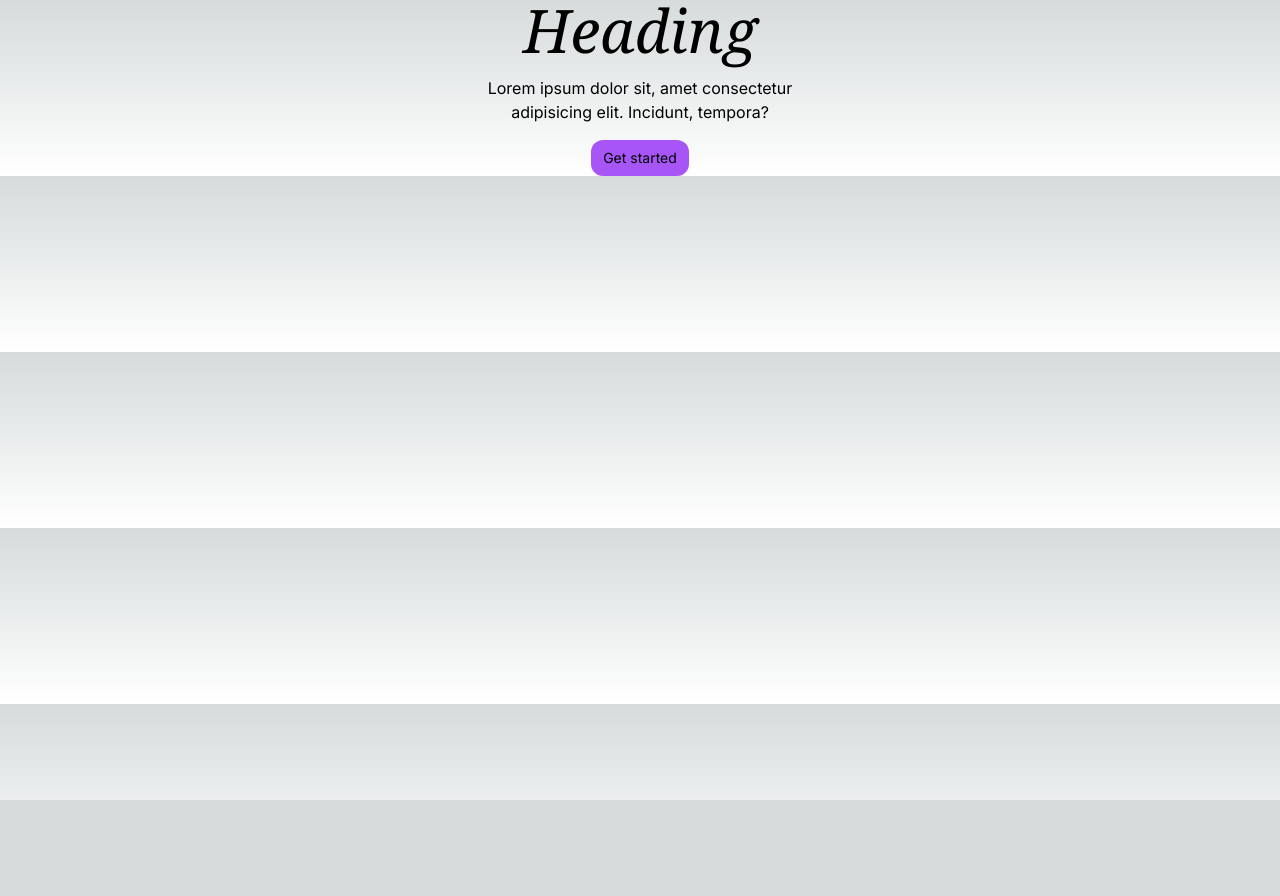
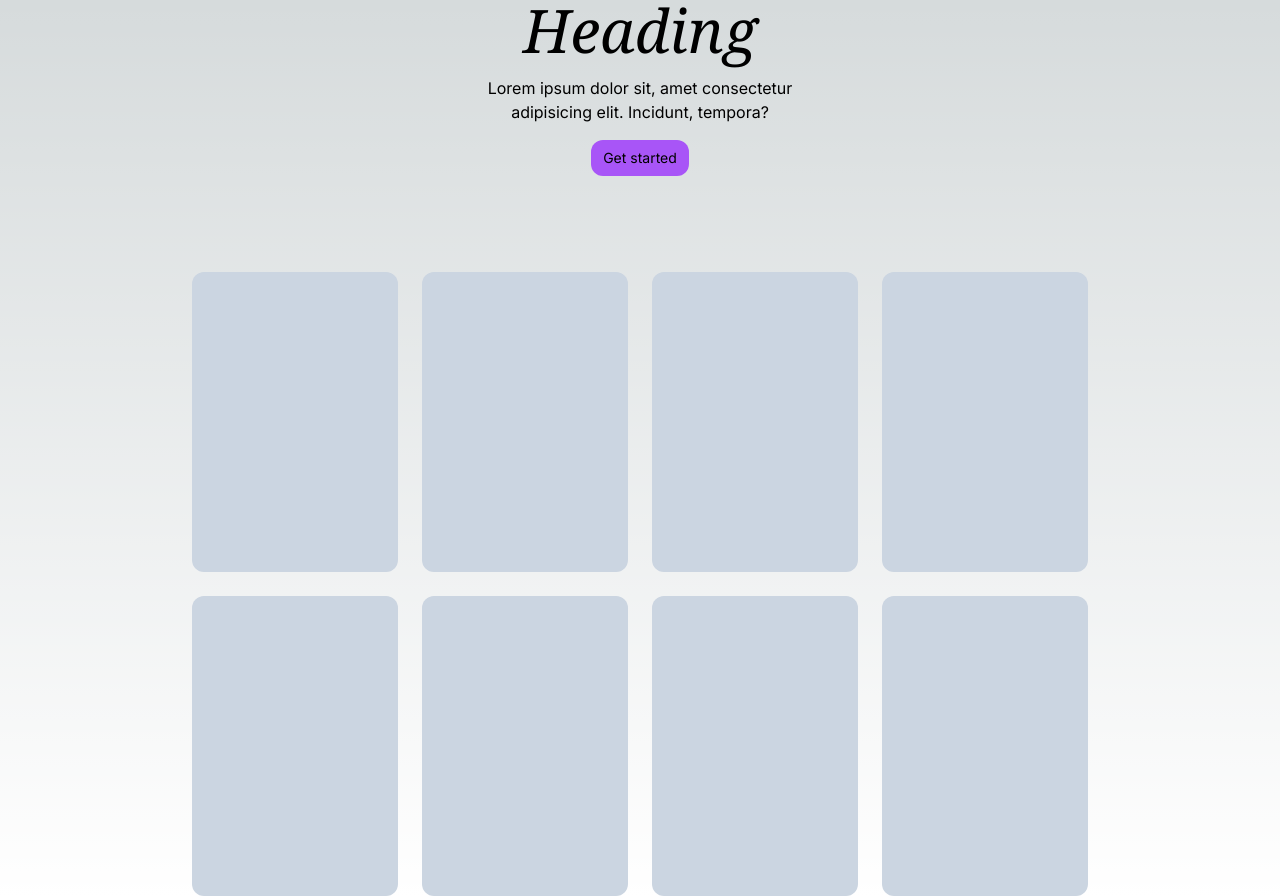
Before and after one commit to piotrszubert/pexels-gallery, a Next.js app in the folder apps/nextjs/: page / in a window 1280 px wide. Before the commit the page ends 800 px from the top, so only its background shows below. Built offline with nearby package versions, Linux system fonts and the light colour scheme.

Commit message:
gallery layout prototype

```diff
--- a/apps/nextjs/app/page.tsx
+++ b/apps/nextjs/app/page.tsx
@@ -1,9 +1,32 @@
 import { Hero } from "@/components/hero";
+
+const images = [
+  {url: "https://via.placeholder.com/200x400", title: ""},
+  {url: "https://via.placeholder.com/200x400", title: ""},
+  {url: "https://via.placeholder.com/200x400", title: ""},
+  {url: "https://via.placeholder.com/200x400", title: ""},
+]
 
 export default function Home() {
   return (
     <main>
       <Hero />
+      <div className="grid gap-6 grid-cols-4 max-w-4xl mx-auto mt-24">
+        {images.map((image, index) => (
+          <div
+            key={index}
+            className="bg-slate-300 min-h-[300px] min-w-[100px] rounded-xl"
+          >
+          </div>
+        ))}
+        {images.map((image, index) => (
+          <div
+            key={index}
+            className="bg-slate-300 min-h-[300px] min-w-[100px] rounded-xl"
+          >
+          </div>
+        ))}
+      </div>
     </main>
   )
 }
```
